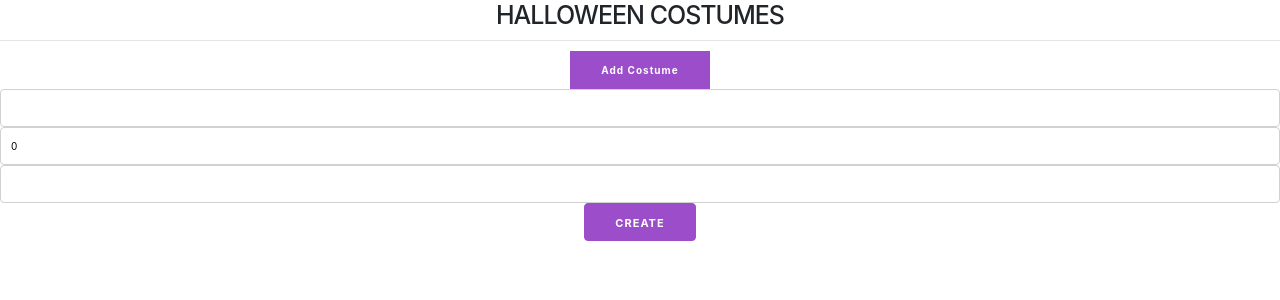
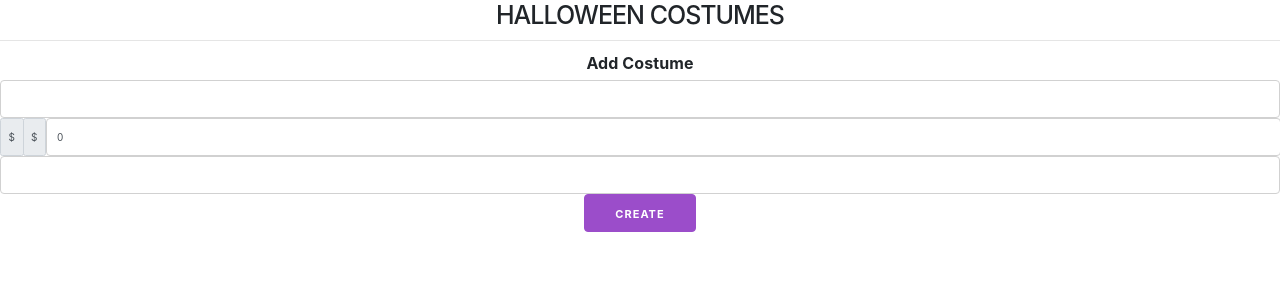
Before and after one commit to kellydoleo/halloweenfrontend, a React (Create React App) app: page /create in a window 1280 px wide. Shown: the top 300 px of the page. Built offline with nearby package versions, Linux system fonts and the light colour scheme; no server answers.

Commit message:
updated edit route and started styling

```diff
--- a/src/App.js
+++ b/src/App.js
@@ -1,6 +1,6 @@
 import React from "react";
 import "./App.css";
-import { Route, Link, Switch } from "react-router-dom";
+import { Route, Switch } from "react-router-dom";
 import Display from "./Display";
 import FormOne from "./Form";
 
@@ -59,7 +59,7 @@ const handleCreate = (newCostume) => {
 }
 //handleUpdate function for Edit
 const handleUpdate = (costume) => {
-  fetch(url + "/costues/" + costume._id, {
+  fetch(url + "/costumes/" + costume._id, {
     method: "put",
     headers: {
       "Content-Type": "application/json"
@@ -71,27 +71,25 @@ const selectCostume = (costume) => {
   setSelectedCostume(costume);
 }
 
-// const deleteDog = (dog) => {
-//   fetch(url + '/dog/' + dog._id, {
-//     method: 'delete'
-//   }).then(respnse => getDogs())
-// }
+const deleteCostume = (costume) => {
+  fetch(url + '/costumes/' + costume._id, {
+    method: 'delete'
+  }).then(respnse => getCostumes())
+}
 
   return (
     <div className="App">
       <h1>HALLOWEEN COSTUMES</h1>
        <hr />
 
-       <Link to="/create">
-         <button>Add Costume</button>
-       </Link>
+
        <main>
          <Switch>
           <Route exact path="/" render={ (rp) =>
             <Display
               costumes = {state}
-              // selectDog={selectDog}{...rp}
-              // deleteDog={deleteDog}
+              selectCostume={selectCostume}{...rp}
+              deleteCostume={deleteCostume}
             />}
           />
            <Route
--- a/src/Display.js
+++ b/src/Display.js
@@ -1,22 +1,26 @@
 import React from "react";
+import {Link} from 'react-router-dom'
 
 const Display = (props) => {
   const {costumes} = props
 
   const loaded = () => (
     <div style={{textAlign: 'center'}}>
+      <Link to="/create">
+         <button>Add Costume</button>
+       </Link>
       {costumes.map((costume) => (
         <article key={costume._id}>
           <img src={costume.img}/>
           <h1>{costume.name}</h1>
           <h3>{costume.price}</h3>
-          {/* <button onClick ={() => {
-            props.selectDog(dog)
+          <button onClick ={() => {
+            props.selectCostume(costume)
             props.history.push('/edit')
             }}>Edit</button>
             <button onClick ={() => {
-            props.deleteDog(dog)
-            }}>Delete</button> */}
+            props.deleteCostume(costume)
+            }}>Delete</button>
         </article>
       ))}
     </div>
--- a/src/Form.js
+++ b/src/Form.js
@@ -1,5 +1,5 @@
 import React from "react";
-import { Button, Form, FormGroup, Label, Input, FormText } from 'reactstrap'
+import { Form, InputGroupAddon, Label, Input, InputGroupText } from 'reactstrap'
 
 const FormOne = (props) => {
   //STATE FOR THE FORM
@@ -18,19 +18,24 @@ const FormOne = (props) => {
 
   return (
     <Form onSubmit={handleSubmit}>
-      <input
+        <Label for='addCostume'>Add Costume</Label>
+      <Input
         type="text"
         name="name"
         value={formData.name}
         onChange={handleChange}
       />
-      <input
+      <InputGroupAddon addonType="prepend">
+        <InputGroupText>$</InputGroupText>
+        <InputGroupText>$</InputGroupText>
+      <Input
         type="number"
         name="price"
         value={formData.price}
         onChange={handleChange}
       />
-      <input
+      </InputGroupAddon>
+      <Input
         type="text"
         name="img"
         value={formData.img}
```
